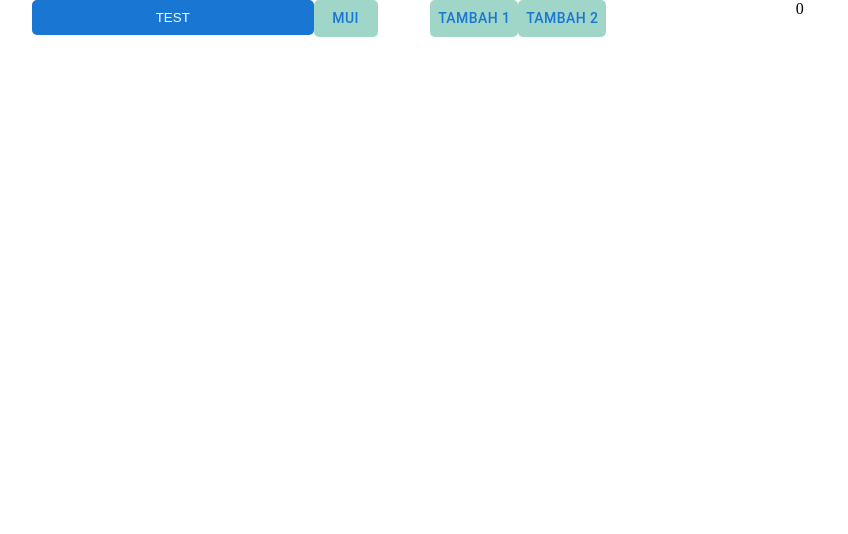
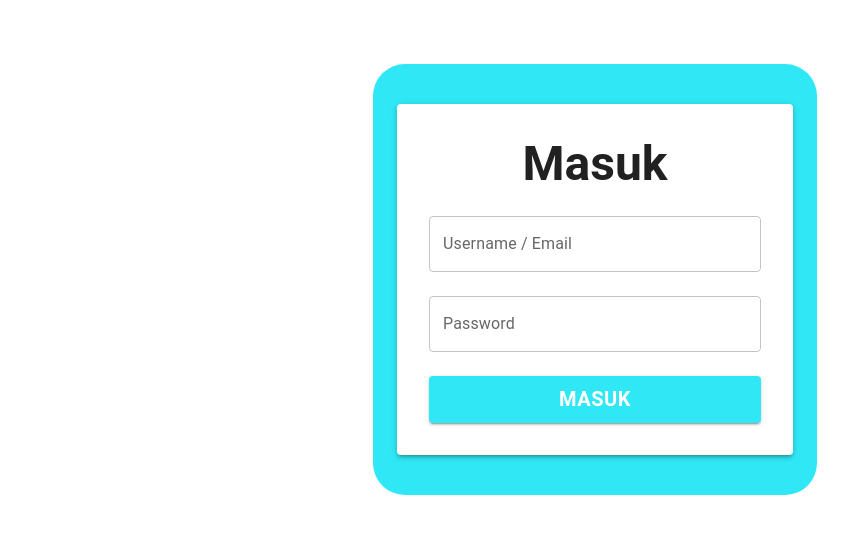
Before and after one commit to satriapinan/food-order-sttp, a React (Vite) app: page / in a window 1280 px wide. Shown: the top 534 px of the page, without its empty margins (45-893 px from the left). Built offline with nearby package versions, Linux system fonts and the light colour scheme.

Commit message:
halaman_login

```diff
--- a/package.json
+++ b/package.json
@@ -12,6 +12,7 @@
   "dependencies": {
     "@emotion/react": "^11.14.0",
     "@emotion/styled": "^11.14.1",
+    "@mui/icons-material": "^9.2.0",
     "@mui/material": "^9.2.0",
     "react": "^19.2.8",
     "react-dom": "^19.2.8"
--- a/src/App.jsx
+++ b/src/App.jsx
@@ -1,63 +1,39 @@
-import { useState } from "react";
-import AppButton from "./components/AppButton";
-import Button from "@mui/material/Button";
-import Grid from "@mui/material/Grid";
+import Container from '@mui/material/Container';
+import Paper from '@mui/material/Paper';
+import Typography from '@mui/material/Typography';
+import TextField from '@mui/material/TextField';
+import Button from '@mui/material/Button';
 
-function App() {
-  const [count, setCount] = useState(0);
 
-  return (
-    <Grid container>
-      {/* MANUAL */}
-      <Grid item size={{ xs: 15, sm: 6, md: 3 }}>
-        <button
-          onClick={() => setCount((count) => count + 1)}
-          style={{
-            width: "100%",
-            backgroundColor: "#1976d2",
-            borderRadius: "5px",
-            border: "none",
-            color: "#FFF",
-            padding: "10px",
-          }}
-        >
-          TEST
-        </button>
-      </Grid>
+export default function App() {
+  return(
 
-      {/* MENGGUNAKAN MUI */}
-      <Grid item size={{ xs: "#ff12", sm: "#ff1213", md: "#ff23" }}>
+    <Container maxWidth="xs" sx={{ mt: 8, backgroundColor: '#30e8f5', p:5, borderRadius: 8}}>
+      {/*kotak isi from*/}
+
+      <Paper elevation={3} sx={{ p: 4, textAlign: "center"}}>
+        <Typography
+        variant='h3' sx={{ mb:1, fontWeight:"bold" }}>
+          Masuk
+        </Typography>
+        {/*tulisan masuk*/}
+        <TextField fullWidth margin="normal" label="Username / Email"/>
+        <TextField fullWidth margin='normal' label="Password" type='password'/>
+        {/*kotak pengisian user name dan password*/}
         <Button
-          variant="text"
-          color="primary"
-          onClick={() => setCount((count) => count + 1)}
-          sx={{
-            width: "100%",
-            backgroundColor: "#1976",
-            borderRadius: "5px",
-            boxShadow: "none",
-          }}
-        >
-          MUI
+          fullWidth variant="contained"
+          sx={{ mt:2,
+            backgroundColor:"#30e8f5",
+            fontSize: '20px',
+            fontWeight:"bold",
+            '&:hover':{
+              backgroundColor:"#30e",
+            }
+          }}>
+          Masuk
         </Button>
-      </Grid>
-
-      {/* MENGGUNAKAN CUSTOM COMPONENT */}
-      <Grid item size={{ xs: 12, sm: 6, md: 3 }}>
-        <AppButton onClick={() => setCount((count) => count + 1)}>
-          Tambah 1
-        </AppButton>
-        <AppButton onClick={() => setCount((count) => count + 2)}>
-          Tambah 2
-        </AppButton>
-      </Grid>
-
-      {/* HASIL */}
-      <Grid item size={{ xs: 12, sm: 6, md: 3 }}>
-        {count}
-      </Grid>
-    </Grid>
+        {/*tombol masuk*/}
+      </Paper>
+    </Container>
   );
-}
-
-export default App;
+};
```
Also changed, not shown: 1 other file (tests, documents, lock files or other folders).
